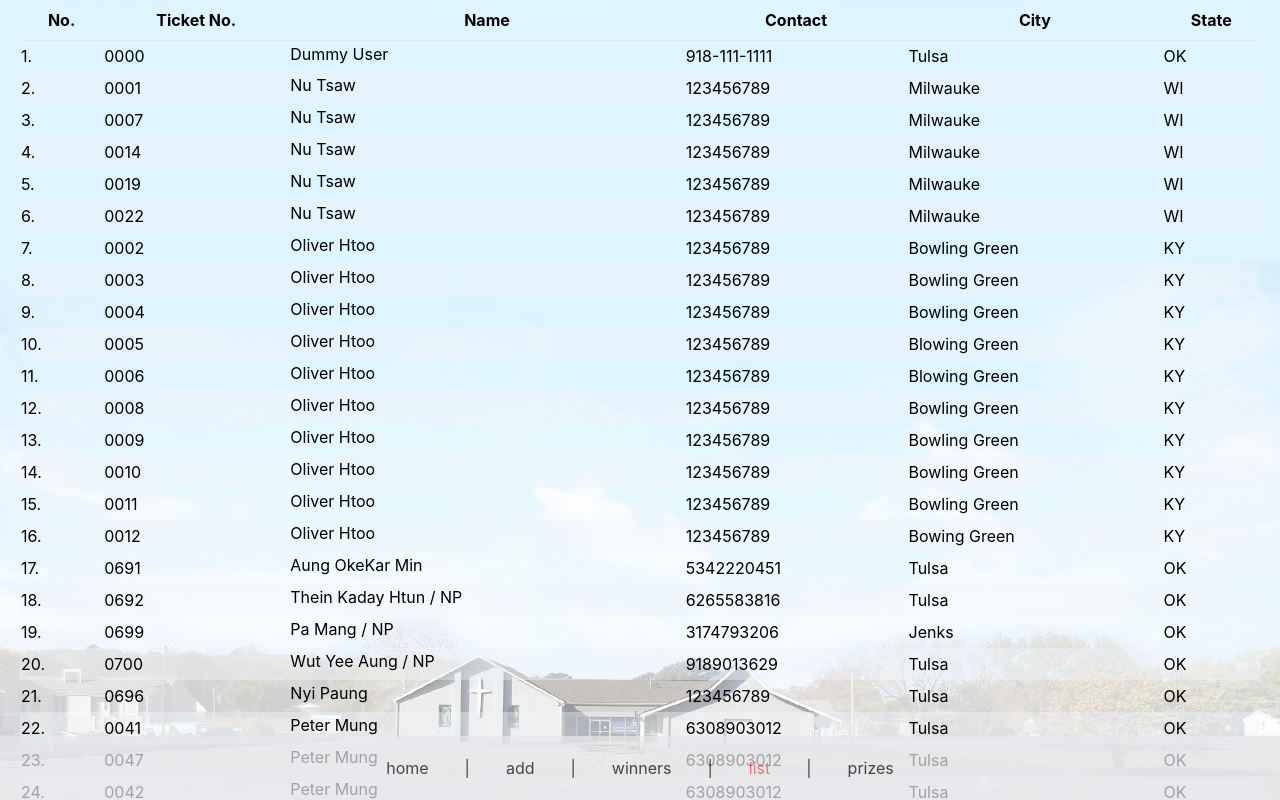
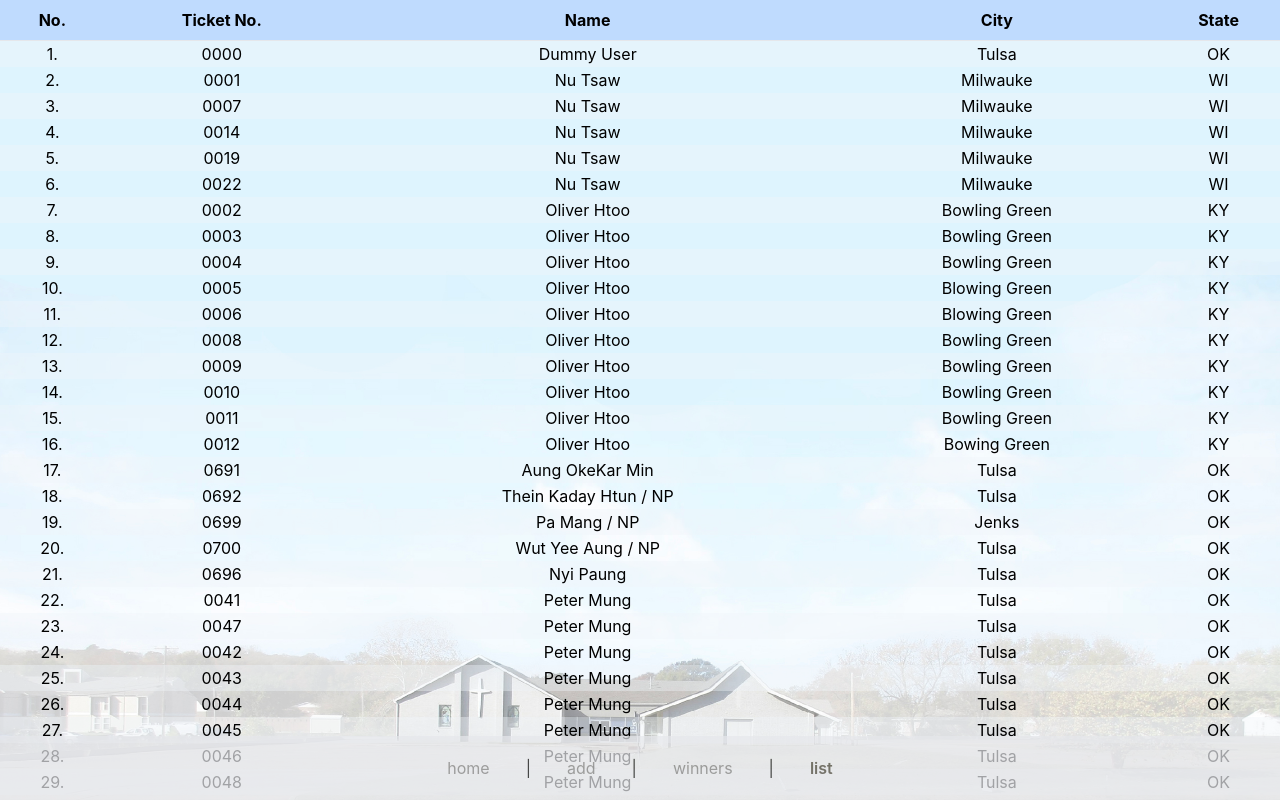
Before and after one commit to JubalThang/mwc_building_fun_luckydraw_2022, a React (Vite) app: page /list in a window 1280 px wide. Built offline with nearby package versions, Linux system fonts and the light colour scheme; data requests are answered from the project's data file.

Commit message:
fix navbar show sidebar btn, sticy table head, remove winners.js

```diff
--- a/src/App.css
+++ b/src/App.css
@@ -12,7 +12,7 @@
   }
 
   .submit {
-    @apply py-2 px-4 w-full text-2xl bg-blue-400 text-white font-semibold rounded-lg cursor-pointer
+    @apply py-3 px-4 w-full text-2xl bg-primary text-white font-semibold rounded-lg cursor-pointer
   }
 
   .submit:hover {
@@ -36,6 +36,9 @@
   }
   .table-row {
     @apply h-8
+  }
+  .nav-btn {
+    @apply text-secondary
   }
 }
 
--- a/src/Context/index.jsx
+++ b/src/Context/index.jsx
@@ -11,7 +11,7 @@ export default function LuckyProvider({ children }) {
   const [isShowingSidebar, setIsShowingSidebar] = useState(false)
   const [selectedPrize, setSelectedPize] = useState('')
   const [winners, setWinners] = useState(null)
-  // this selected ticket has to be override per select
+  const [isPrizeBtnDisplay, setisPrizeBtnDisplay] = useState(false)
 
   useEffect(() => {
     getTheTicketsFromDB().then(tickets => setTickets(tickets))
@@ -29,15 +29,21 @@ export default function LuckyProvider({ children }) {
     postWinnerToDB(w).then(winner_res =>  setWinners([...winners, winner_res]))
   }
 
+  function handlePrizesBtnDisplay(op) {
+    setisPrizeBtnDisplay(op)
+  }
+
   const value = {
     tickets,
     isShowingSidebar,
     setIsShowingSidebar,
     postTicket,
     selectedPrize,
-    setSelectedPize, // let try this again
+    setSelectedPize,
     winners,
-    handleAddWinner
+    handleAddWinner,
+    isPrizeBtnDisplay,
+    handlePrizesBtnDisplay
   }
   return (
     <LuckyContext.Provider value={value}>
--- a/src/components/AddPage.jsx
+++ b/src/components/AddPage.jsx
@@ -1,8 +1,12 @@
+import { useEffect } from 'react'
 import { useLuckyContext } from '../Context'
 
 export default function AddPage() {
-    const { postTicket, tickets } = useLuckyContext()
+    const { postTicket, tickets, handlePrizesBtnDisplay } = useLuckyContext()
 
+    useEffect(() => {
+        handlePrizesBtnDisplay(false)
+    },[])
     function handleSubmit(e) {
         e.preventDefault()
         let inputTicketCount = 0
--- a/src/components/MainPage.jsx
+++ b/src/components/MainPage.jsx
@@ -6,7 +6,7 @@ import cheerAudio from '../assets/audio/cheer.mp3'
 import noWinnerAudio from '../assets/audio/nowinner.mp3'
 import churchlogo from '../assets/images/churchlogo.png'
 import { useLuckyContext } from '../Context'
-import { useState } from 'react'
+import { useEffect, useState } from 'react'
 
 export const MainPage = () => {
     const [loading, setLoading] = useState(false)
@@ -17,7 +17,11 @@ export const MainPage = () => {
     const [cheering] = useState(new Audio(cheerAudio))
     const [noWinner] = useState(new Audio(noWinnerAudio))
     const [ticketToSearch, setTicketToSearch] = useState('')
-    const { selectedPrize, handleCurrentPrizeSelect, tickets, handleAddWinner } = useLuckyContext()
+    const { selectedPrize, handlePrizesBtnDisplay, tickets, handleAddWinner } = useLuckyContext()
+
+    useEffect(() => {
+        handlePrizesBtnDisplay(true)
+    },[])
 
     function onSubmitDraw(e) {
         e.preventDefault()
--- a/src/components/Navbar.jsx
+++ b/src/components/Navbar.jsx
@@ -1,11 +1,19 @@
+
+import { useEffect } from 'react'
 import { NavLink } from 'react-router-dom'
 import { useLuckyContext } from '../Context'
 
 export default function Navbar() {
-  const { isShowingSidebar, setIsShowingSidebar } = useLuckyContext()
-  const active_btn = 'text-red-500 nav-btn'
+  const { isShowingSidebar, setIsShowingSidebar, isPrizeBtnDisplay, handlePrizesBtnDisplay } = useLuckyContext()
+
+  const active_btn = 'text-primary nav-btn font-semibold'
+
+  useEffect(() => {
+    handlePrizesBtnDisplay(true)
+  },[])
+
   return (
-    <div className=" absolute bottom-0 left-0 right-0 h-16 px-10 text-center z-30 bg-gray-200 opacity-70">
+    <div className=" absolute bottom-0 left-0 right-0 h-16 px-10 text-center z-30 bg-gray-200 opacity-70 transition-all duration-1000 ease-in-out">
       <ul className=" flex justify-center items-center space-x-9 h-full">
         <li> <NavLink to='/' className={({ isActive }) => isActive ? active_btn : 'nav-btn'}><h1>home</h1></NavLink></li>
         <li>|</li>
@@ -14,8 +22,15 @@ export default function Navbar() {
         <li><NavLink to='/winners' className={({ isActive }) => isActive ? active_btn : 'nav-btn'}><h1>winners</h1></NavLink></li>
         <li>|</li>
         <li><NavLink to='/list' className={({ isActive }) => isActive ? active_btn : 'nav-btn'}><h1>list</h1></NavLink></li>
-        <li>|</li>
-        <li><button onClick={() => setIsShowingSidebar((pre) => !pre)} className={`${isShowingSidebar ? active_btn : 'font-base'}`}>{isShowingSidebar ? 'hide' : 'prizes'}</button></li>
+        {
+          isPrizeBtnDisplay && !isShowingSidebar && <>
+            <li>|</li>
+            <li>
+              <button onClick={() => setIsShowingSidebar(true)} className={`${isShowingSidebar ? active_btn : 'font-base nav-btn'}`}>prizes</button>
+            </li>
+          </>
+        }
+
       </ul>
     </div>
   )
--- a/src/components/Sidebar.jsx
+++ b/src/components/Sidebar.jsx
@@ -4,14 +4,14 @@ import { prizes } from '../prizes'
 
 export default function Sidebar() {
 
-    const { isShowingSidebar, winners, setSelectedPize } = useLuckyContext()
+    const { isShowingSidebar, winners, setSelectedPize, setIsShowingSidebar } = useLuckyContext()
 
     const handlePrizeSelect = (selPrize) => {
         setSelectedPize(selPrize)
     }
 
     const checkIfThePrizeIsTaken = (prize) => {
-       return winners && winners.find(w => w.prize === prize) ? true : false
+        return winners && winners.find(w => w.prize === prize) ? true : false
     }
 
     const supper = (index) => {
@@ -45,7 +45,14 @@ export default function Sidebar() {
                     }
                 </div>
             </div>
-            <h1 className={`${ isShowingSidebar ? 'block' : 'hidden' } absolute p-5 text-white text-xs font-thin bottom-0 right-0 opacity-50`}>developed by Jubal Thang</h1>
+            <div className={`${isShowingSidebar ? 'block' : 'hidden'} `}>
+                <div className='p-3 w-16 h-auto cursor-pointer' onClick={() => setIsShowingSidebar(false)}>
+                    <svg xmlns="http://www.w3.org/2000/svg" fill="none" viewBox="0 0 24 24" strokeWidth="1.5" stroke="currentColor" className="w-ful text-white">
+                        <path strokeLinecap="round" strokeLinejoin="round" d="M15.75 9V5.25A2.25 2.25 0 0013.5 3h-6a2.25 2.25 0 00-2.25 2.25v13.5A2.25 2.25 0 007.5 21h6a2.25 2.25 0 002.25-2.25V15m3 0l3-3m0 0l-3-3m3 3H9" />
+                    </svg>
+                </div>
+                <h1 className={`absolute p-5 text-white text-xs font-thin bottom-0 right-0 opacity-50`}>developed by Jubal Thang</h1>
+            </div>
         </div>
     )
 }
--- a/src/components/TicketList.jsx
+++ b/src/components/TicketList.jsx
@@ -1,39 +1,43 @@
-import React from 'react'
+import { useEffect } from 'react'
 import { useLuckyContext } from '../Context'
 
 export default function TicketList() {
-  const { tickets } = useLuckyContext()
+  const { tickets, handlePrizesBtnDisplay } = useLuckyContext()
+
+  useEffect(() => {
+    handlePrizesBtnDisplay(false)
+  }, [])
+
   return (
     <div className=' max-h-full overflow-y-auto'>
-      <div className=' mb-20 px-5'>
+      <div className=' mb-20'>
         <table className=' table-auto min-w-full'>
-          <thead className=' border-b'>
-            <tr className=' h-10 py-5'>
+          <tr className=' border-b sticky h-10 top-0 bg-blue-200'>
+
             <th>No.</th>
             <th>Ticket No.</th>
             <th>Name</th>
-              <th>Contact</th>
+            {/* <th>Contact</th> */}
             <th>City</th>
             <th>State</th>
+
           </tr>
-          </thead>
-          <tbody>
+
           {
             tickets.map((ticket, index) => (
-                <tr key={ticket.id} className=' even:bg-slate-100 even:bg-opacity-40 text-left table-row'>
+              <tr key={ticket.id} className=' even:bg-slate-100 even:bg-opacity-40 text-center hover:bg-slate-200'>
 
                 <td>{index + 1}.</td>
                 <td>
                   {ticket.ticket_number}
                 </td>
-                  <td className='flex justify-start'> <p className=''>{ticket.user.name}</p></td>
-                  <td>{ticket.user.contact}</td>
+                <td> <p className=''>{ticket.user.name}</p></td>
+                {/* <td>{ticket.user.contact}</td> */}
                 <td>{ticket.user.city}</td>
                 <td>{ticket.user.state}</td>
               </tr>
             ))
           }
-          </tbody>
         </table>
       </div>
 
--- a/src/components/WinnerList.jsx
+++ b/src/components/WinnerList.jsx
@@ -1,8 +1,14 @@
+import { useEffect } from "react"
 import { useLuckyContext } from "../Context"
 import WinnerCard from "./WinnerCard"
 
 export default function WinnerList() {
-  const { winners } = useLuckyContext()
+  const { winners, handlePrizesBtnDisplay } = useLuckyContext()
+
+  useEffect(() => {
+    handlePrizesBtnDisplay(false)
+  },[])
+
   return (
     <div className=" h-screen overflow-y-auto ">
       <div className="text-6xl space-y-5 pt-10 font-bold w-full text-center text-primary ">
```
Also changed, not shown: winners.js (deleted, +0 -43 lines). Lines whose indentation alone changed are shown as unchanged.
